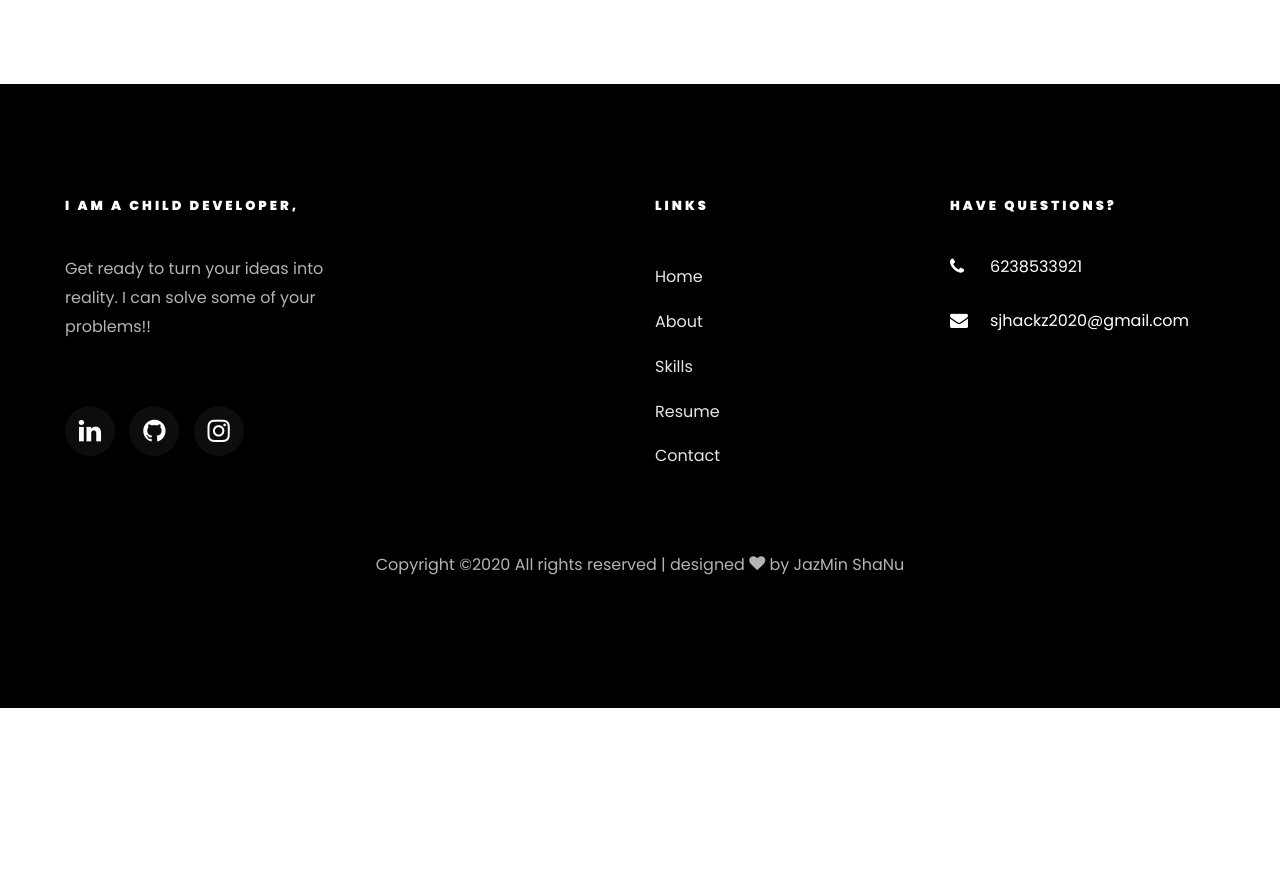
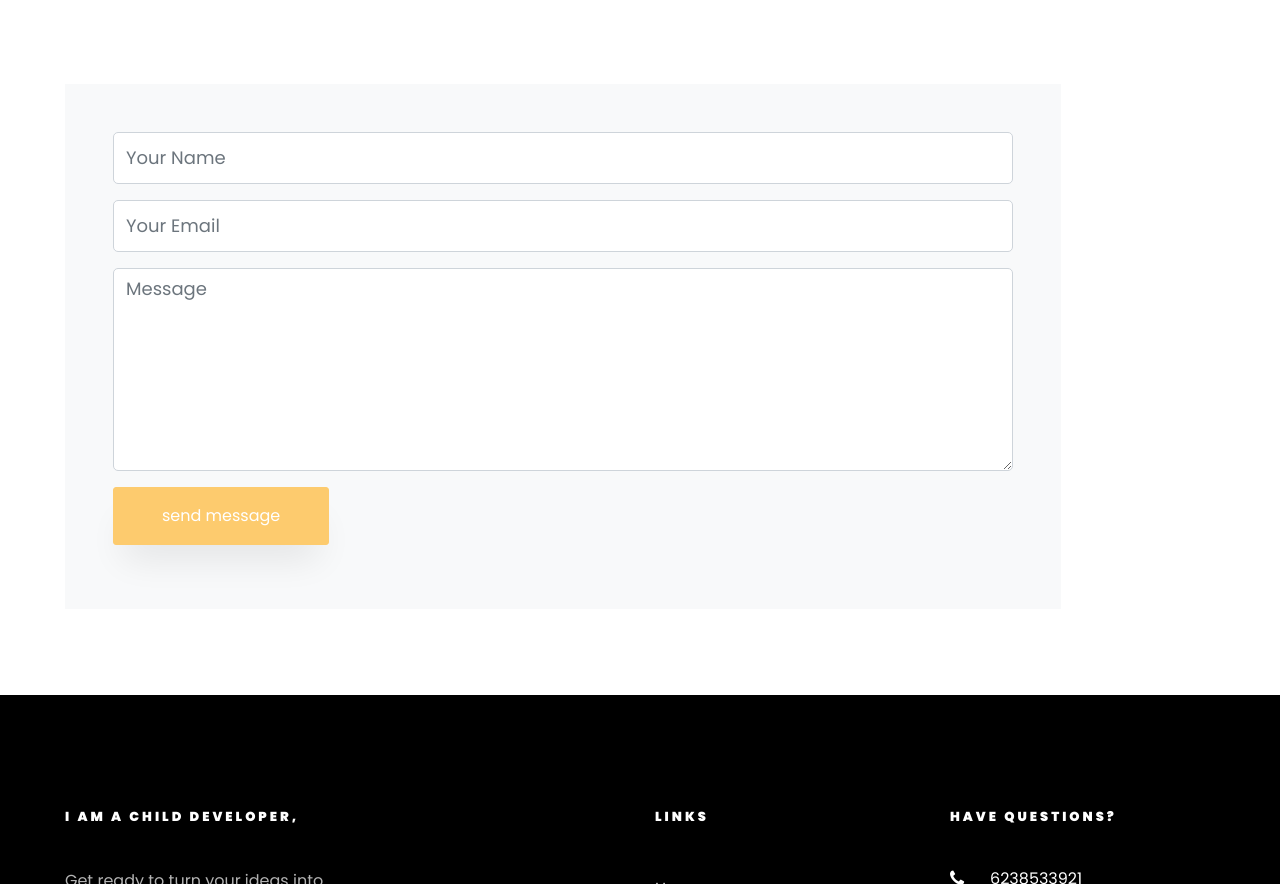
Before and after one commit to sjhack642k/pweb, a plain HTML site: page contact.html in a window 1280 px wide. Shown: the part 1623-2507 px from the top of the page. Before the commit the page ends 2331 px from the top, so only its background shows below. Drawn offline with Linux system fonts and the light colour scheme; some packages are replaced by stand-ins of ours; no server answers; files whose address does not match are found by name; a web font is replaced by a local one.

Commit message:
Update contact.html

```diff
--- a/contact.html
+++ b/contact.html
@@ -153,6 +153,45 @@
     </section>
     <br><br><br>
 
+<section>
+  <div class="container">
+    <div class="row no-gutters block-12">
+      <div class="col-md-12 order-md-last d-flex">
+        <form action="https://script.google.com/macros/s/AKfycbwOmeI3RjT0p2tkPimmiJpf5gPhlDwybEHKanOr6g/exec" method="POST"   class="gform  bg-light p-5 contact-form">
+          <div class="form-group">
+            <input type="text" class="form-control" placeholder="Your Name" name="name" style="width: 900px;" required>
+          </div>
+          <div class="form-group">
+            <input type="text" class="form-control" placeholder="Your Email" name="email" required>
+          </div>
+
+          <div class="form-group">
+            <textarea name="" id="" cols="30" rows="7" class="form-control" placeholder="Message" name="meassage" required></textarea>
+          </div>
+          <div class="form-group">
+            <button class="pure-button button-xlarge btn btn-primary py-3 px-5">
+                send message
+            </button>
+          </div>
+
+
+          <div class="thankyou" style="display: none;">
+              <h3><em>Thanks</em> for contacting</h3>
+              <h3>I will get back to you soon!!</h3>
+          </div>
+        </form>
+      </div>
+    </div>
+  </div>
+</section>
+
+
+
+
+<br><br><br>
+
+
+
     <footer class="ftco-footer ftco-section">
       <div class="container">
         <div class="row mb-5">
@@ -200,7 +239,7 @@
 
             <p>
   Copyright &copy;<script>document.write(new Date().getFullYear());</script> All rights reserved | designed <i class="icon-heart color-danger" aria-hidden="true"></i> by <a href="https://colorlib.com" target="_blank">JazMin ShaNu</a>
- </p>
+</p>
           </div>
         </div>
       </div>
@@ -211,7 +250,7 @@
   <!-- loader -->
   <div id="ftco-loader" class="show fullscreen"><svg class="circular" width="48px" height="48px"><circle class="path-bg" cx="24" cy="24" r="22" fill="none" stroke-width="4" stroke="#eeeeee"/><circle class="path" cx="24" cy="24" r="22" fill="none" stroke-width="4" stroke-miterlimit="10" stroke="#F96D00"/></svg></div>
 
-
+    <script data-cfasyn="false" src="form.js"></script>
   <script src="js/jquery.min.js"></script>
   <script src="js/jquery-migrate-3.0.1.min.js"></script>
   <script src="js/popper.min.js"></script>
```
